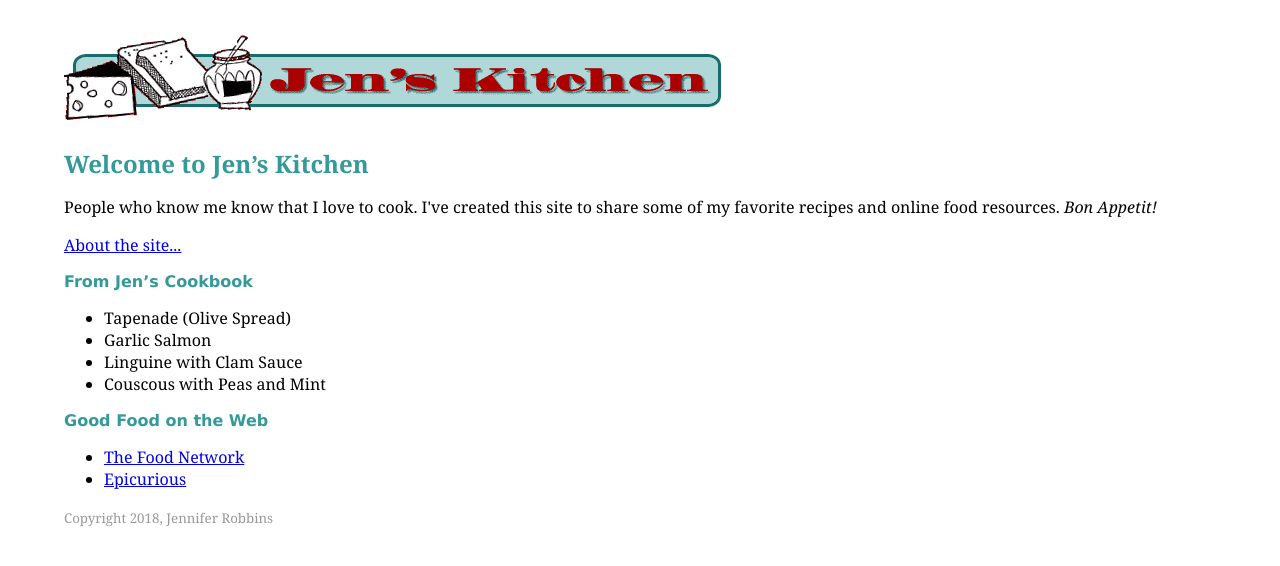
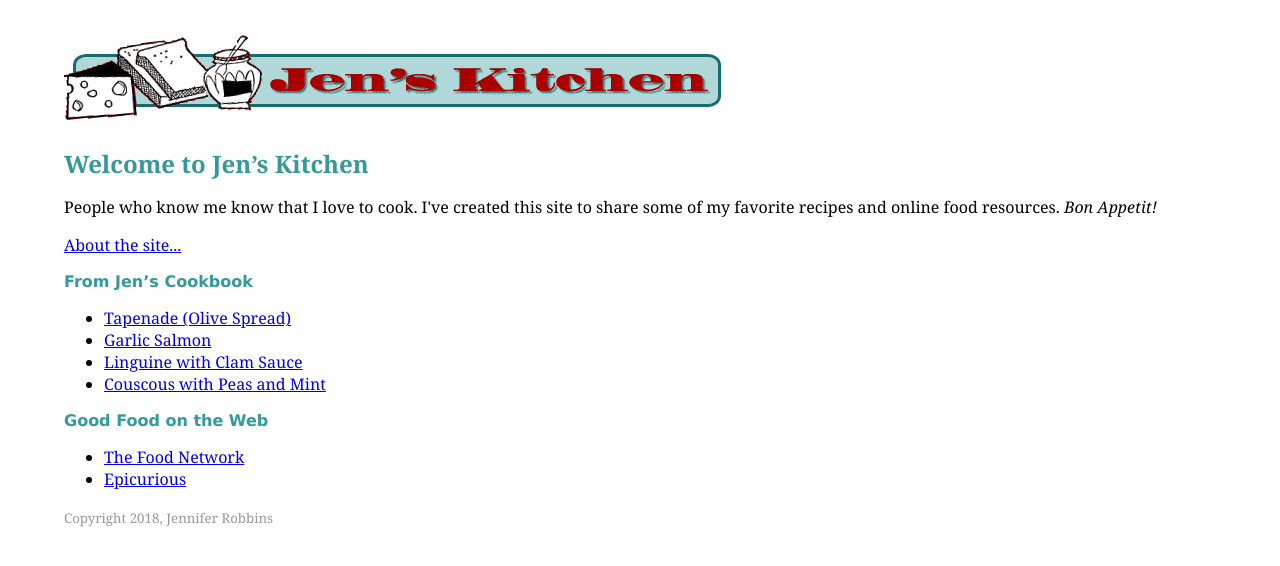
Before and after one commit to vonstevens/fid, a plain HTML site: page jenskitchen/index.html in a window 1280 px wide. Drawn offline with Linux system fonts and the light colour scheme.

Commit message:
Update index.html

```diff
--- a/jenskitchen/index.html
+++ b/jenskitchen/index.html
@@ -35,10 +35,10 @@ small {
 
 <h2>From Jen&rsquo;s Cookbook</h2>
 <ul>
-  <li>Tapenade (Olive Spread)</li>
-  <li>Garlic Salmon</li>
-  <li>Linguine with Clam Sauce</li>
-  <li>Couscous with Peas and Mint</li>
+  <li><a href="recipies/tapenade.html">Tapenade (Olive Spread)</a></li>
+  <li><a href="recipies/salmon.html">Garlic Salmon</a></li>
+  <li><a href="recipies/pasta/linguine.html">Linguine with Clam Sauce</a></li>
+  <li><a href="recipies/pasta/couscous.html">Couscous with Peas and Mint</a></li>
 </ul>
 
 <h2>Good Food on the Web</h2>
```
